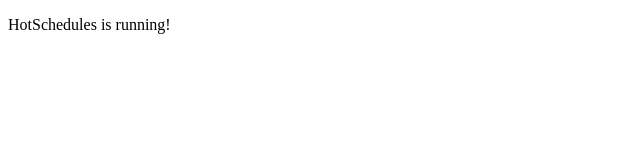
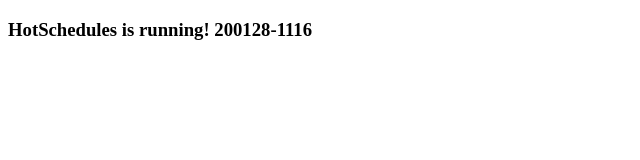
Before and after one commit to jayknyn/github-actions-aws, a React app: page / in a window 1280 px wide. Shown: the whole page, without its empty margins (0-640 px from the left). Built offline with nearby package versions, Linux system fonts and the light colour scheme.

```diff
--- a/client/App.js
+++ b/client/App.js
@@ -8,7 +8,7 @@
   render() {
     return (
       <div>
-        <p>HotSchedules is running!</p>
+        <h3>HotSchedules is running! 200128-1116</h3>
       </div>
     );
   }
```
Also changed, not shown: dist/index.html, 2 other files.
